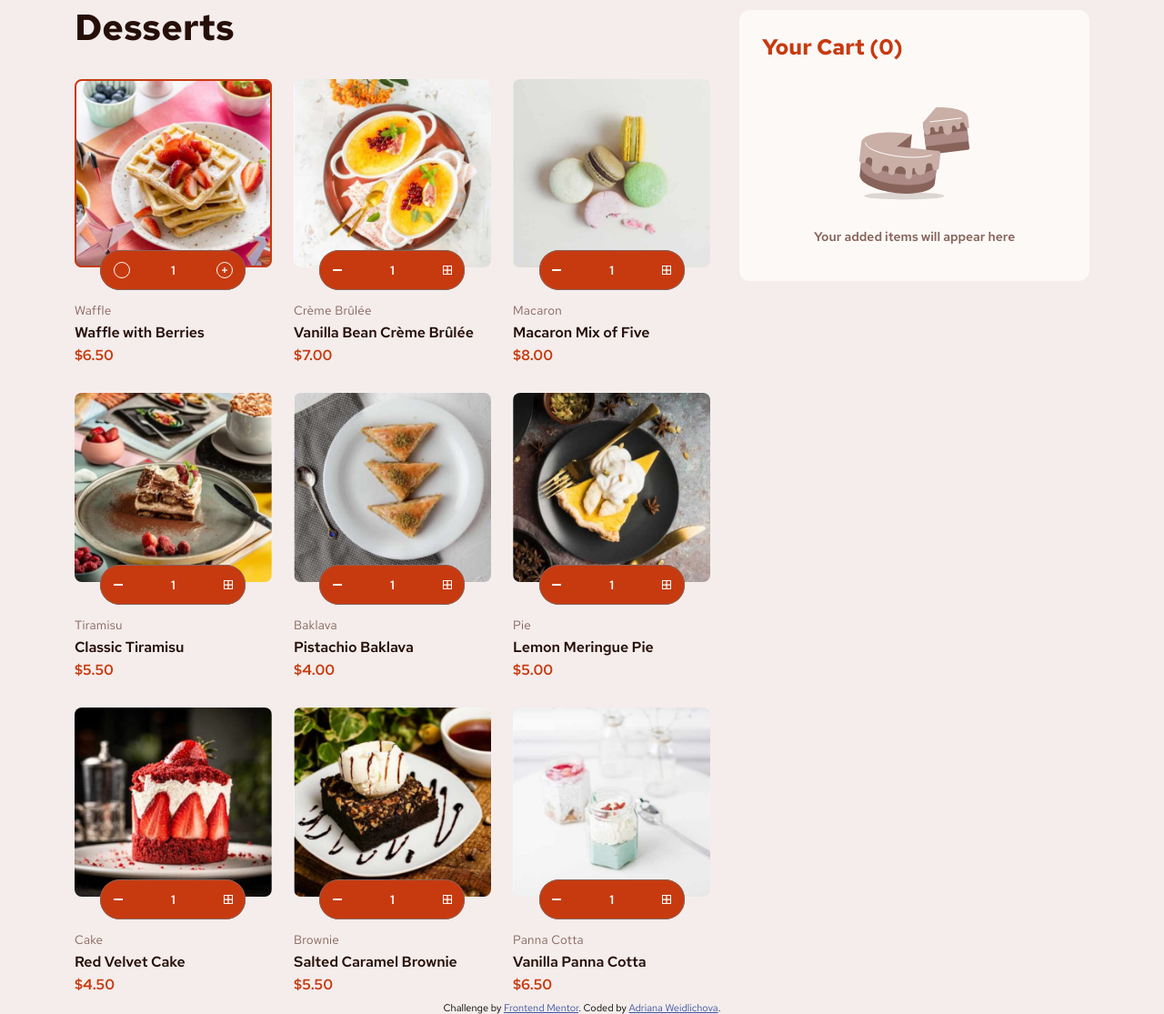
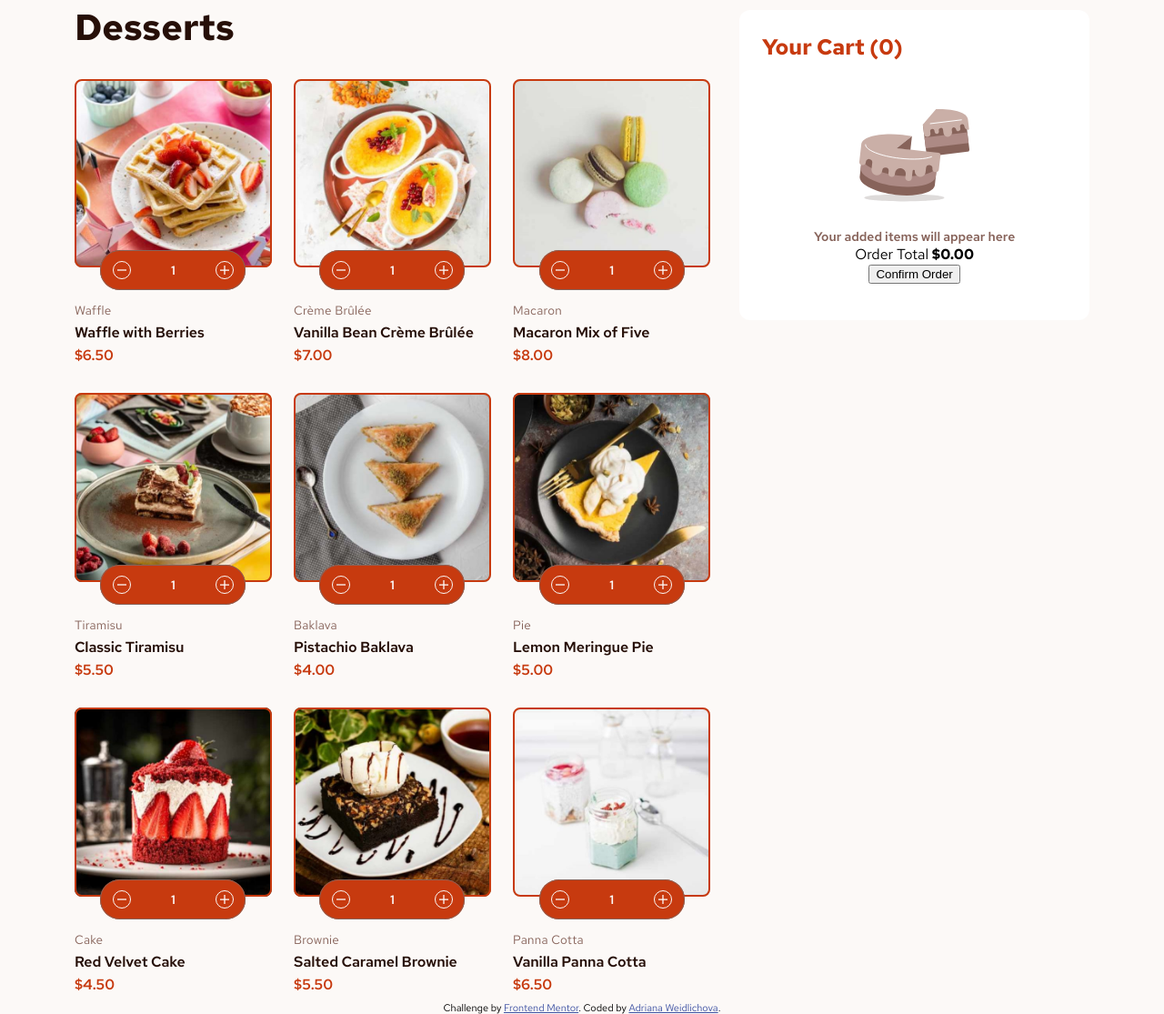
Before and after one commit to Saliva-sys/Product-list-with-cart, a plain HTML site: page index.html in a window 1280 px wide. Shown: the part 72-1187 px from the top of the page at 91% size. Drawn offline with Linux system fonts and the light colour scheme.

Commit message:
style: final selected state layout with interactive controls

```diff
--- a/index.html
+++ b/index.html
@@ -57,7 +57,7 @@
 
         </article>
 
-        <article class="product__card" data-thumbnail="./assets/images/image-creme-brulee-thumbnail.jpg">
+        <article class="product__card is-selected" data-thumbnail="./assets/images/image-creme-brulee-thumbnail.jpg">
 
           <div class="product__image--container">
             <picture>
@@ -72,9 +72,13 @@
               </div>
 
               <div class="quantity-content">
-                <img src="./assets/images/icon-decrement-quantity.svg" alt="minus" class="qty-btn">
+                <div class="qty-btn-container">
+                    <img src="./assets/images/icon-decrement-quantity.svg" alt="minus" class="qty-img">
+                </div>
                 <span>1</span>
-                <img src="./assets/images/icon-increment-quantity.svg" alt="plus" class="qty-btn">
+                <div class="qty-btn-container">
+                    <img src="./assets/images/icon-increment-quantity.svg" alt="plus" class="qty-img">
+                </div>
               </div>
             </button>
           </div>
@@ -87,7 +91,7 @@
 
         </article>
 
-        <article class="product__card" data-thumbnail="./assets/images/image-macaron-thumbnail.jpg">
+        <article class="product__card is-selected" data-thumbnail="./assets/images/image-macaron-thumbnail.jpg">
 
           <div class="product__image--container">
             <picture>
@@ -102,9 +106,13 @@
               </div>
 
               <div class="quantity-content">
-                <img src="./assets/images/icon-decrement-quantity.svg" alt="minus" class="qty-btn">
+                <div class="qty-btn-container">
+                    <img src="./assets/images/icon-decrement-quantity.svg" alt="minus" class="qty-img">
+                </div>
                 <span>1</span>
-                <img src="./assets/images/icon-increment-quantity.svg" alt="plus" class="qty-btn">
+                <div class="qty-btn-container">
+                    <img src="./assets/images/icon-increment-quantity.svg" alt="plus" class="qty-img">
+                </div>
               </div>
             </button>
           </div>
@@ -117,7 +125,7 @@
 
         </article>
 
-        <article class="product__card" data-thumbnail="./assets/images/image-tiramisu-thumbnail.jpg">
+        <article class="product__card is-selected" data-thumbnail="./assets/images/image-tiramisu-thumbnail.jpg">
 
           <div class="product__image--container">
             <picture>
@@ -132,9 +140,13 @@
               </div>
 
               <div class="quantity-content">
-                <img src="./assets/images/icon-decrement-quantity.svg" alt="minus" class="qty-btn">
+                <div class="qty-btn-container">
+                    <img src="./assets/images/icon-decrement-quantity.svg" alt="minus" class="qty-img">
+                </div>
                 <span>1</span>
-                <img src="./assets/images/icon-increment-quantity.svg" alt="plus" class="qty-btn">
+                <div class="qty-btn-container">
+                    <img src="./assets/images/icon-increment-quantity.svg" alt="plus" class="qty-img">
+                </div>
               </div>
             </button>
           </div>
@@ -147,7 +159,7 @@
 
         </article>
 
-        <article class="product__card" data-thumbnail="./assets/images/image-baklava-thumbnail.jpg">
+        <article class="product__card is-selected" data-thumbnail="./assets/images/image-baklava-thumbnail.jpg">
 
           <div class="product__image--container">
             <picture>
@@ -162,9 +174,13 @@
               </div>
 
               <div class="quantity-content">
-                <img src="./assets/images/icon-decrement-quantity.svg" alt="minus" class="qty-btn">
+                <div class="qty-btn-container">
+                    <img src="./assets/images/icon-decrement-quantity.svg" alt="minus" class="qty-img">
+                </div>
                 <span>1</span>
-                <img src="./assets/images/icon-increment-quantity.svg" alt="plus" class="qty-btn">
+                <div class="qty-btn-container">
+                    <img src="./assets/images/icon-increment-quantity.svg" alt="plus" class="qty-img">
+                </div>
               </div>
             </button>
           </div>
@@ -177,7 +193,7 @@
 
         </article>
 
-        <article class="product__card" data-thumbnail="./assets/images/image-meringue-thumbnail.jpg">
+        <article class="product__card is-selected" data-thumbnail="./assets/images/image-meringue-thumbnail.jpg">
 
           <div class="product__image--container">
             <picture>
@@ -192,9 +208,13 @@
               </div>
 
               <div class="quantity-content">
-                <img src="./assets/images/icon-decrement-quantity.svg" alt="minus" class="qty-btn">
+                <div class="qty-btn-container">
+                    <img src="./assets/images/icon-decrement-quantity.svg" alt="minus" class="qty-img">
+                </div>
                 <span>1</span>
-                <img src="./assets/images/icon-increment-quantity.svg" alt="plus" class="qty-btn">
+                <div class="qty-btn-container">
+                    <img src="./assets/images/icon-increment-quantity.svg" alt="plus" class="qty-img">
+                </div>
               </div>
             </button>
           </div>
@@ -207,7 +227,7 @@
 
         </article>
 
-        <article class="product__card" data-thumbnail="./assets/images/image-cake-thumbnail.jpg">
+        <article class="product__card is-selected" data-thumbnail="./assets/images/image-cake-thumbnail.jpg">
 
           <div class="product__image--container">
             <picture>
@@ -222,9 +242,13 @@
               </div>
 
               <div class="quantity-content">
-                <img src="./assets/images/icon-decrement-quantity.svg" alt="minus" class="qty-btn">
+                <div class="qty-btn-container">
+                    <img src="./assets/images/icon-decrement-quantity.svg" alt="minus" class="qty-img">
+                </div>
                 <span>1</span>
-                <img src="./assets/images/icon-increment-quantity.svg" alt="plus" class="qty-btn">
+                <div class="qty-btn-container">
+                    <img src="./assets/images/icon-increment-quantity.svg" alt="plus" class="qty-img">
+                </div>
               </div>
             </button>
           </div>
@@ -237,7 +261,7 @@
 
         </article>
 
-        <article class="product__card" data-thumbnail="./assets/images/image-brownie-thumbnail.jpg">
+        <article class="product__card is-selected" data-thumbnail="./assets/images/image-brownie-thumbnail.jpg">
 
           <div class="product__image--container">
             <picture>
@@ -252,9 +276,13 @@
               </div>
 
               <div class="quantity-content">
-                <img src="./assets/images/icon-decrement-quantity.svg" alt="minus" class="qty-btn">
+                <div class="qty-btn-container">
+                    <img src="./assets/images/icon-decrement-quantity.svg" alt="minus" class="qty-img">
+                </div>
                 <span>1</span>
-                <img src="./assets/images/icon-increment-quantity.svg" alt="plus" class="qty-btn">
+                <div class="qty-btn-container">
+                    <img src="./assets/images/icon-increment-quantity.svg" alt="plus" class="qty-img">
+                </div>
               </div>
             </button>
           </div>
@@ -267,7 +295,7 @@
 
         </article>
 
-        <article class="product__card" data-thumbnail="./assets/images/image-panna-cotta-thumbnail.jpg">
+        <article class="product__card is-selected" data-thumbnail="./assets/images/image-panna-cotta-thumbnail.jpg">
 
           <div class="product__image--container">
             <picture>
@@ -282,9 +310,13 @@
               </div>
 
               <div class="quantity-content">
-                <img src="./assets/images/icon-decrement-quantity.svg" alt="minus" class="qty-btn">
+                <div class="qty-btn-container">
+                    <img src="./assets/images/icon-decrement-quantity.svg" alt="minus" class="qty-img">
+                </div>
                 <span>1</span>
-                <img src="./assets/images/icon-increment-quantity.svg" alt="plus" class="qty-btn">
+                <div class="qty-btn-container">
+                    <img src="./assets/images/icon-increment-quantity.svg" alt="plus" class="qty-img">
+                </div>
               </div>
             </button>
           </div>
@@ -301,14 +333,14 @@
     </div>
 
     <aside class="cart__summary">
-      <h3 class="cart__quantity">Your Cart <span class="cart__quantity--number"> (0) </span></h3>
+      <h3 class="cart__quantity">Your Cart (0)</h3>
 
       <div class="cart__state--empty">
         <img src="./assets/images/illustration-empty-cart.svg" alt="empty cart">
         <span class="cart__info">Your added items will appear here</span>
       </div>
 
-      <div class="cart__state--selected" style="display: none;">
+      <div class="cart__state--selected" style="display: block;">
         <div class="cart__items-container">
             </div>
         <div class="cart__total">
--- a/style.css
+++ b/style.css
@@ -8,6 +8,7 @@
     --Rose__500: hsl(12, 20%, 44%);
     --Rose__900: hsl(14, 65%, 9%);
     --Blue: hsl(228, 45%, 44%);
+    --White: hsl(0, 0%, 100%);
 }
 
 * {
@@ -19,7 +20,12 @@ body {
     margin: 0;
     padding: 0;
     font-family: 'Red Hat Text', sans-serif;
-    background-color: var(--Rose__100); /* Pridané pozadie z návrhu */
+    background-color: var(--Rose__50);
+}
+
+/* skryt verziu selected - plu/minus verziu, kym tlacidlo nedostane triedu .active*/
+.quantity-content {
+    display: none;
 }
 
 /* DEFINOVANIE EMPTY VERZIE */
@@ -27,7 +33,7 @@ body {
 picture img {
     display: block;
     width: 100%;
-    height: auto; /* Zmenené z 100%, aby sa obrázok nedeformoval */
+    height: auto;
     object-fit: cover;
     border-radius: 0.5rem;
 }
@@ -101,7 +107,7 @@ picture img {
     margin: 0;
 }
 
-/* zadefinovanie responzivneho obrazka */
+/* zadefinovanie responzivneho obrazka aby sa nan dalo umiestnit tlacidlo */
 .product__image--container picture {
     width: 100%;
     height: auto;
@@ -164,9 +170,8 @@ picture img {
     text-align: center;
     border-radius: 0.75rem;
     margin-top: clamp(0.23rem, calc(2.623rem - 2.659vw), 2rem);
-    background-color: var(--Rose__50);
+    background-color: var(--White);
     padding-block: 0.05rem 2.5rem;
-
 }
 
 /* definovanie pozicii a vzhladu elementov kosika */
@@ -176,7 +181,7 @@ picture img {
     font-weight: 700;
     color: var(--Red);
     padding-inline-start: 1.55rem;
-    margin-bottom: 2.4rem;
+    margin-bottom: 2.5rem;
 }
 
 .cart__state--empty {
@@ -187,7 +192,7 @@ picture img {
 }
 
 .cart__summary img {
-    margin-bottom: 1.1rem;
+    margin-bottom: 1rem;
 }
 
 .cart__info {
@@ -196,24 +201,10 @@ picture img {
     color: var(--Rose__500);
 }
 
-/* skryt verziu selected - plu/minus verziu, kym tlacidlo nedostane triedu .active*/
-.quantity-content {
-    display: none;
-}
-
 /* DEFINOVANIE SELECTED VERZIE */
 /* skryt tlacidlo "Add to cart" */
 .product__add--btn.active .add-content {
     display: none;
-}
-
-/* zobrazit mnozstvo a znamienka +/- */
-.product__add--btn.active .quantity-content {
-    display: flex;
-    width: 100%;
-    justify-content: space-between;
-    align-items: center;
-    padding-inline: 0.55rem;
 }
 
 /* zmeneny styl aktivneho tlacidla */
@@ -225,51 +216,65 @@ picture img {
     font-weight: 600;
 }
 
+/* zobrazit mnozstvo a znamienka +/- */
+.product__add--btn.active .quantity-content {
+    display: flex;
+    flex-direction: row;
+    align-items: center;
+    justify-content: space-between;
+    width: 100%;
+    padding-inline: 0.55rem;
+}
+
 /* definovanie kruzkov okolo znamienok +/- */
 .qty-btn-container {
+    /* definovanie rozmiestnenia znamienok a mnozstva v tlacidle */
     display: flex;
     align-items: center;   /* Centrovanie ikonky vnútri krúžku vertikálne */
     justify-content: center; /* Centrovanie ikonky vnútri krúžku horizontálne */
-    border: none;
-    outline: 1px solid var(--Rose__50);
-    outline-offset: -1px;
-    padding: 4px; /* Priestor medzi ikonkou a okrajom krúžku */
-    border-radius: 50%;
+
+    /* velkost priestoru pre znamienka +/- */
     width: 18px;
     height: 18px;
+    padding: 4px; /* Priestor medzi ikonkou a okrajom krúžku */
+
+    /* oramovanie znamienok kruzkom */
+    outline: 1px solid var(--Rose__50);
+    border-radius: 50%;
+}
+
+/* nastavenie veľkosti ikoniek +/- */
+.qty-img {
+    width: 100%;
+    height: 100%;
+    object-fit: contain;
+}
+
+.qty-btn-container:hover {
     cursor: pointer;
     transition: all 0.2s ease;
+    background-color: var(--Rose__50)
 }
 
-/* Samotná ikonka vnútri */
-.qty-img {
-    width: 10px;
-    height: auto;
+/* zmena znamienka z bieleho na cervene */
+.qty-btn-container:hover img {
+    filter: brightness(0) saturate(100%) invert(31%) sepia(94%) saturate(1294%) hue-rotate(338deg) brightness(86%) contrast(100%);;
 }
 
-/*definovanie oramovania obrazku */
-.product__card.is-selected img {
+.product__card.is-selected picture img {
     outline: 2px solid var(--Red);
     outline-offset: -2px;
     transition: all 0.2s ease;
 }
 
-.qty-btn-container:hover {
-    background-color: var(--Rose__50);
+/* DEFINOVANIE KOSIKA SELECTED VERZIE */
+.card__state--selected {
+    display: flex;
+    flex-direction: column;
+    align-items: center;
+    text-align: center;
 }
 
-/* Zmena farby ikonky na červenú pri hoveri na krúžok */
-/* Funguje to len ak je ikonka SVG s vlastnosťou currentColor,
-   alebo ju môžeme invertovať pomocou filtra: */
-.qty-btn-container:hover img {
-    /* Filter pre zmenu BIELEJ na červenú (hsl(14, 86%, 42%)) */
-    filter: brightness(0); /* Ikonka MUSÍ sčernieť */
-}
-
-.product__add--btn.active .qty-btn {
-    outline: 1px solid var(--Rose__50);
-    outline-offset: -1px;
-}
 
 /* DEFINOVANIE FOOTER */
 .attribution {
```
